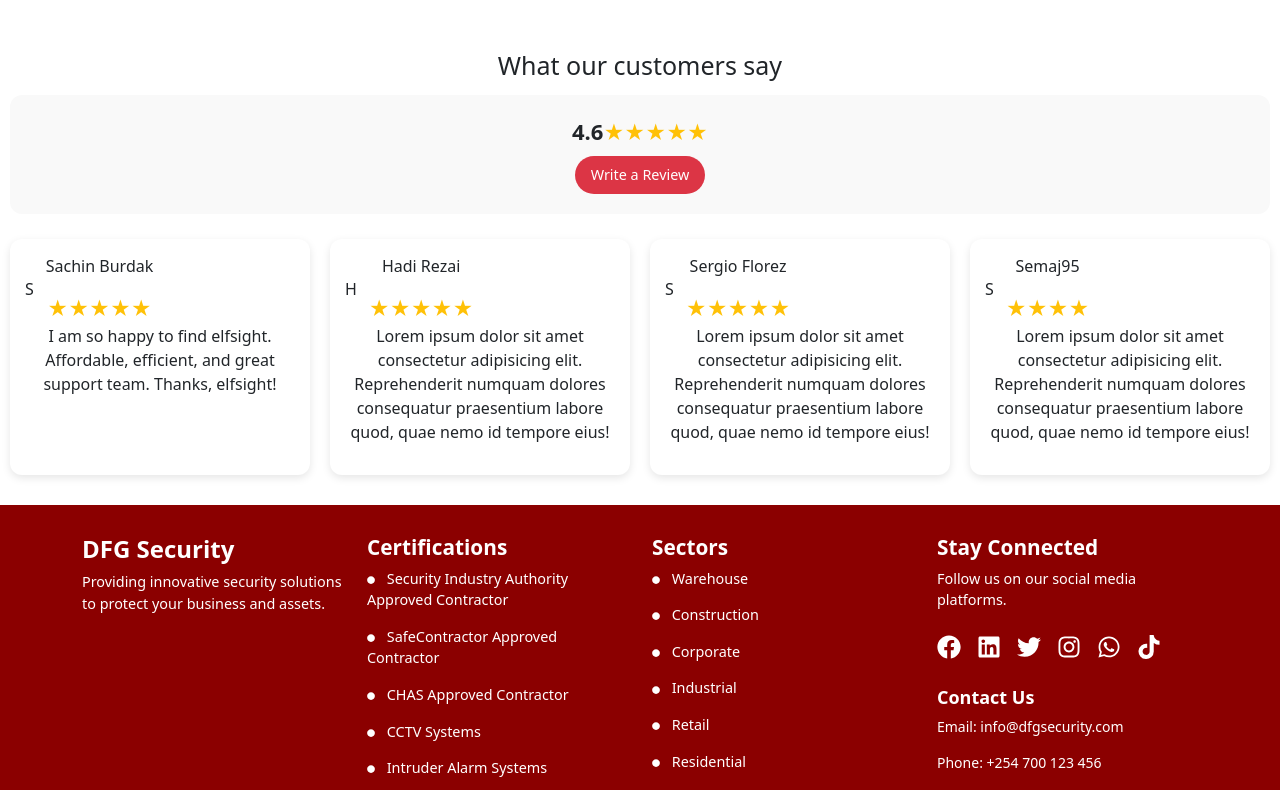
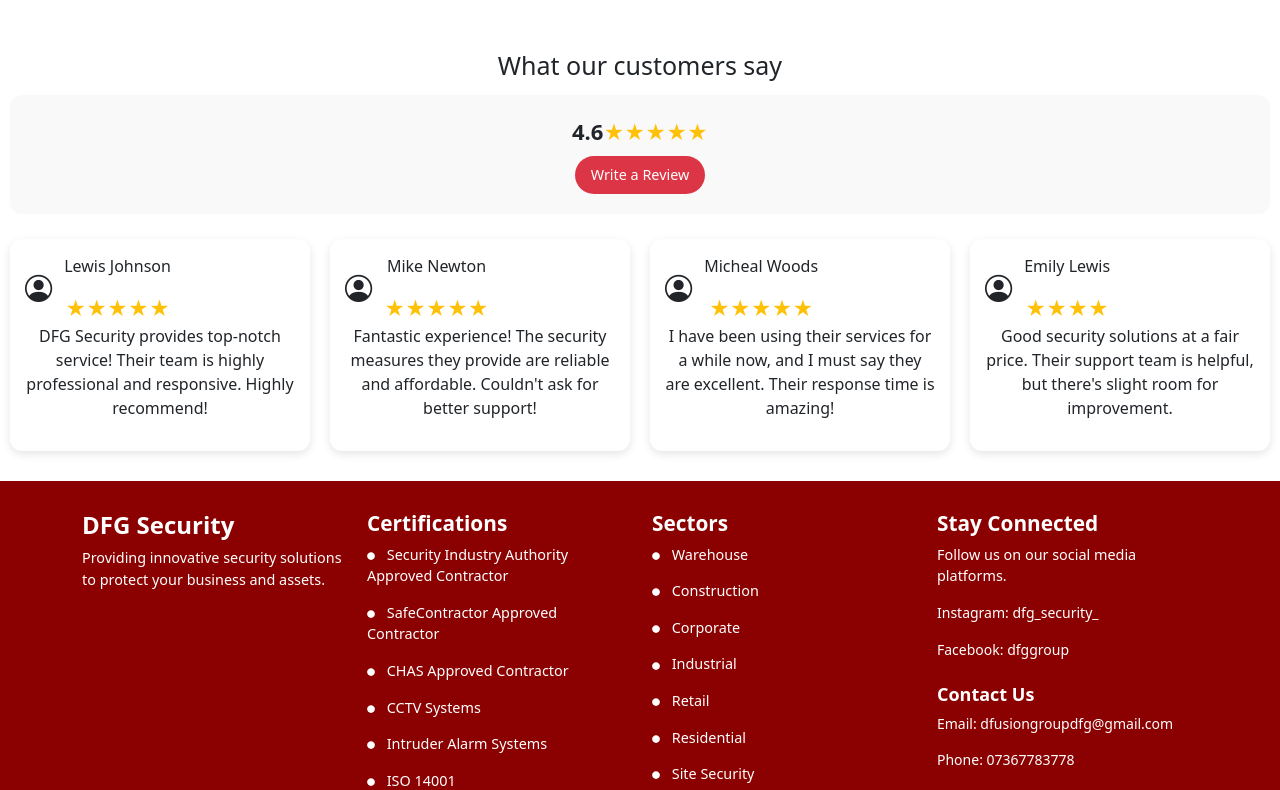
Before and after one commit to Mankindxcv/dfusiongroup, a React (Vite) app: page /join-us in a window 1280 px wide. Shown: the top 790 px of the page. Built offline with nearby package versions, Linux system fonts and the light colour scheme.

Commit message:
added some new update

```diff
--- a/package.json
+++ b/package.json
@@ -14,6 +14,7 @@
     "@emotion/styled": "^11.14.0",
     "@mui/material": "^6.4.5",
     "bootstrap": "^5.3.3",
+    "bootstrap-icons": "^1.11.3",
     "framer-motion": "^12.4.7",
     "lucide-react": "^0.477.0",
     "react": "^18.3.1",
--- a/src/Components/Footer.jsx
+++ b/src/Components/Footer.jsx
@@ -40,20 +40,16 @@ const Footer = () => {
           <Col md={3}>
             <h4 className="footer-title">Stay Connected</h4>
             <p className="footer-text">Follow us on our social media platforms.</p>
-            <div className="social-icons d-flex gap-3 mt-3">
-              <a href="https://facebook.com" target="_blank" rel="noopener noreferrer" className="social-link"><FaFacebook /></a>
-              <a href="https://linkedin.com" target="_blank" rel="noopener noreferrer" className="social-link"><FaLinkedin /></a>
-              <a href="https://twitter.com" target="_blank" rel="noopener noreferrer" className="social-link"><FaTwitter /></a>
-              <a href="https://instagram.com" target="_blank" rel="noopener noreferrer" className="social-link"><FaInstagram /></a>
-              <a href="https://wa.me/yourphonenumber" target="_blank" rel="noopener noreferrer" className="social-link"><FaWhatsapp /></a>
-              <a href="https://tiktok.com" target="_blank" rel="noopener noreferrer" className="social-link"><FaTiktok /></a>
+            <div className="contact-info">
+              <p>Instagram: dfg_security_</p>
+              <p>Facebook: dfggroup</p>
             </div>
 
             {/* Contact Info */}
             <div className="contact-info mt-4">
               <h4 className="footer-title">Contact Us</h4>
-              <p className="footer-text">Email: info@dfgsecurity.com</p>
-              <p className="footer-text">Phone: +254 700 123 456</p>
+              <p className="footer-text">Email: dfusiongroupdfg@gmail.com</p>
+              <p className="footer-text">Phone: 07367783778</p>
             </div>
           </Col>
         </Row>
--- a/src/Styles/global.css
+++ b/src/Styles/global.css
@@ -412,7 +412,7 @@ button, .btn {
   padding: 20px;
   font-size: 18px; /* Adjusted for better readability */
   line-height: 1.6;
-  text-align: justify;
+  text-align: left;
   color: black;
 }
 
@@ -567,7 +567,7 @@ button, .btn {
   .about-content {
     font-size: 16px;
     padding: 15px;
-    text-align: justify;
+    text-align: left;
   }
 
   .review-container {
--- a/src/pages/Contact.jsx
+++ b/src/pages/Contact.jsx
@@ -26,11 +26,11 @@ const Contact = () => {
             transition={{ duration: 1 }}
           >
             <h4><FaMapMarkerAlt /> Our Address</h4>
-            <p>123 Security Street, Nairobi, Kenya</p>
+            <p>Unit 805,The Gateway 73-79 broad street, Sheffield S2 5TN</p>
             <h4><FaEnvelope /> Email Us</h4>
-            <p>info@dfgsecurity.com</p>
+            <p>dfusiongroupdfg@gmail.com</p>
             <h4><FaPhone /> Call Us</h4>
-            <p>+254 700 123 456</p>
+            <p>07367783778</p>
           </motion.div>
         </Col>
 
--- a/src/pages/JoinUs.jsx
+++ b/src/pages/JoinUs.jsx
@@ -1,38 +1,35 @@
 import { useState } from "react";
-import "../Styles/global.css"; // Ensure styles are updated
+import "bootstrap-icons/font/bootstrap-icons.css"; // Ensure Bootstrap Icons are imported
+import "../Styles/global.css"; // Your custom styles
 
 const reviews = [
   {
     id: 1,
-    name: "Sachin Burdak",
+    name: "Lewis Johnson",
     rating: 5,
     review:
-      "I am so happy to find elfsight. Affordable, efficient, and great support team. Thanks, elfsight!",
-    profilePic: "S",
+      "DFG Security provides top-notch service! Their team is highly professional and responsive. Highly recommend!",
   },
   {
     id: 2,
-    name: "Hadi Rezai",
+    name: "Mike Newton",
     rating: 5,
     review:
-      "Lorem ipsum dolor sit amet consectetur adipisicing elit. Reprehenderit numquam dolores consequatur praesentium labore quod, quae nemo id tempore eius!",
-    profilePic: "H",
+      "Fantastic experience! The security measures they provide are reliable and affordable. Couldn't ask for better support!",
   },
   {
     id: 3,
-    name: "Sergio Florez",
+    name: "Micheal Woods",
     rating: 5,
     review:
-      "Lorem ipsum dolor sit amet consectetur adipisicing elit. Reprehenderit numquam dolores consequatur praesentium labore quod, quae nemo id tempore eius!",
-    profilePic: "S",
+      "I have been using their services for a while now, and I must say they are excellent. Their response time is amazing!",
   },
   {
     id: 4,
-    name: "Semaj95",
+    name: "Emily Lewis",
     rating: 4,
     review:
-      "Lorem ipsum dolor sit amet consectetur adipisicing elit. Reprehenderit numquam dolores consequatur praesentium labore quod, quae nemo id tempore eius!",
-    profilePic: "S",
+      "Good security solutions at a fair price. Their support team is helpful, but there's slight room for improvement.",
   },
 ];
 
@@ -50,7 +47,6 @@ const ReviewSection = () => {
       reviews.unshift({
         ...newReview,
         id: reviews.length + 1,
-        profilePic: newReview.name[0],
       });
       setNewReview({ name: "", rating: 5, review: "" });
       setShowForm(false);
@@ -77,7 +73,7 @@ const ReviewSection = () => {
         {reviews.map((review) => (
           <div key={review.id} className="review-card">
             <div className="review-header">
-              <div className="profile-pic">{review.profilePic}</div>
+              <i className="bi bi-person-circle profile-icon" style={{ fontSize: "1.7rem" }}></i>
               <div>
                 <p className="review-author">{review.name}</p>
                 <span className="stars">{"★".repeat(review.rating)}</span>
--- a/src/pages/Services.jsx
+++ b/src/pages/Services.jsx
@@ -1,55 +1,61 @@
-
+import { useState } from "react";
 import { Card, Col, Container, Row } from "react-bootstrap";
-import "../Styles/global.css"; // Ensure this file is imported
-
 import { Typography } from "@mui/material";
 
 const DFGServices = () => {
+  const [expanded, setExpanded] = useState(null);
+
+  const handleToggle = (index) => {
+    setExpanded(expanded === index ? null : index);
+  };
+
+  const services = [
+    {
+      title: "Expert Security Team",
+      text: "Our professionals are trained to handle any security challenge effectively and efficiently.",
+      moreText: "We ensure our guards undergo rigorous training programs for ultimate security.",
+    },
+    {
+      title: "24/7 Surveillance",
+      text: "We provide round-the-clock monitoring to ensure your safety and security at all times.",
+      moreText: "Our advanced surveillance system includes AI-based motion detection and live alerts.",
+    },
+    {
+      title: "Advanced Technology",
+      text: "Utilizing cutting-edge security systems to safeguard your assets and premises.",
+      moreText: "We implement biometric access, smart sensors, and cloud-based monitoring.",
+    },
+  ];
+
   return (
     <div className="services-section">
       <Typography variant="h2" className="services-title text-danger">
         Our Services
       </Typography>
 
-
-      {/* Card Section */}
       <Container className="mt-4">
-          <Row className="g-4">
-            <Col md={4}>
+        <Row className="g-4">
+          {services.map((service, index) => (
+            <Col md={4} key={index}>
               <Card className="text-center shadow-lg">
                 <Card.Body>
-                  <Card.Title>Expert Security Team</Card.Title>
-                  <Card.Text>
-                    Our professionals are trained to handle any security challenge effectively and efficiently.
-                  </Card.Text>
-                  <button className="btn btn-danger">Learn More</button>
+                  <Card.Title>{service.title}</Card.Title>
+                  <Card.Text>{service.text}</Card.Text>
+                  {expanded === index && (
+                    <Card.Text className="text-black">{service.moreText}</Card.Text>
+                  )}
+                  <button
+                    className="btn btn-danger"
+                    onClick={() => handleToggle(index)}
+                  >
+                    {expanded === index ? "Show Less" : "Learn More"}
+                  </button>
                 </Card.Body>
               </Card>
             </Col>
-            <Col md={4}>
-              <Card className="text-center shadow-lg">
-                <Card.Body>
-                  <Card.Title>24/7 Surveillance</Card.Title>
-                  <Card.Text>
-                    We provide round-the-clock monitoring to ensure your safety and security at all times.
-                  </Card.Text>
-                  <button className="btn btn-danger">Learn More</button>
-                </Card.Body>
-              </Card>
-            </Col>
-            <Col md={4}>
-              <Card className="text-center shadow-lg">
-                <Card.Body>
-                  <Card.Title>Advanced Technology</Card.Title>
-                  <Card.Text>
-                    Utilizing cutting-edge security systems to safeguard your assets and premises.
-                  </Card.Text>
-                  <button className="btn btn-danger">Learn More</button>
-                </Card.Body>
-              </Card>
-            </Col>
-          </Row>
-        </Container>
+          ))}
+        </Row>
+      </Container>
     </div>
   );
 };
```
Also changed, not shown: 1 other file (tests, documents, lock files or other folders).
